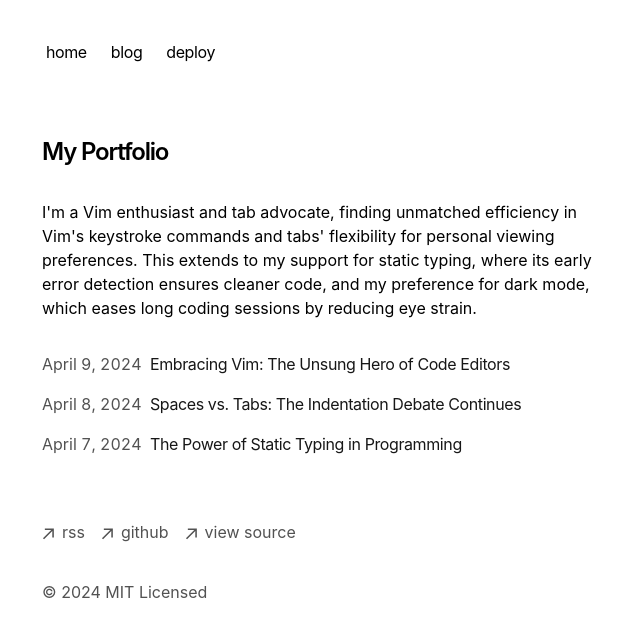
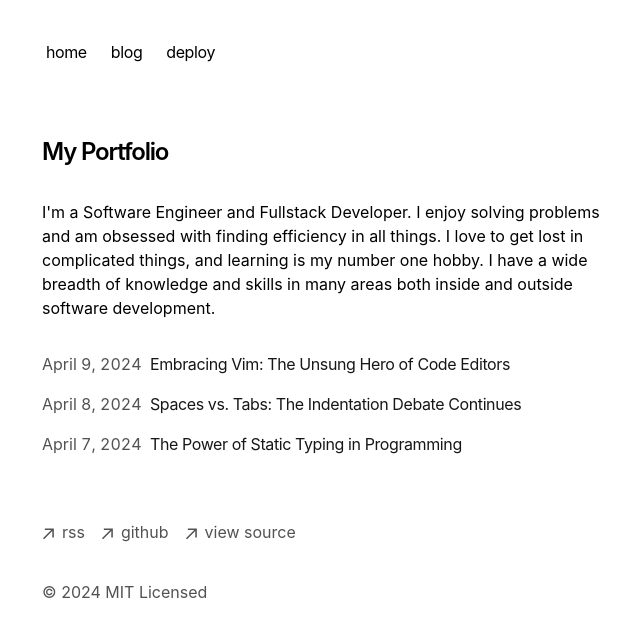
Before and after one commit to MylesJPritchett/mylesp.com, a Next.js app: page / in a window 1280 px wide. Shown: the top 636 px of the page, without its empty margins (310-950 px from the left). Built offline with nearby package versions, Linux system fonts and the light colour scheme.

Commit message:
change home page summary

```diff
--- a/app/page.tsx
+++ b/app/page.tsx
@@ -7,11 +7,11 @@ export default function Page() {
         My Portfolio
       </h1>
       <p className="mb-4">
-        {`I'm a Vim enthusiast and tab advocate, finding unmatched efficiency in
-        Vim's keystroke commands and tabs' flexibility for personal viewing
-        preferences. This extends to my support for static typing, where its
-        early error detection ensures cleaner code, and my preference for dark
-        mode, which eases long coding sessions by reducing eye strain.`}
+        {`I'm a Software Engineer and Fullstack Developer.
+          I enjoy solving problems and am obsessed with finding efficiency in
+          all things. I love to get lost in complicated things, and learning is my number
+          one hobby. I have a wide breadth of knowledge and skills in many
+          areas both inside and outside software development.`}
       </p>
       <div className="my-8">
         <BlogPosts />
```
